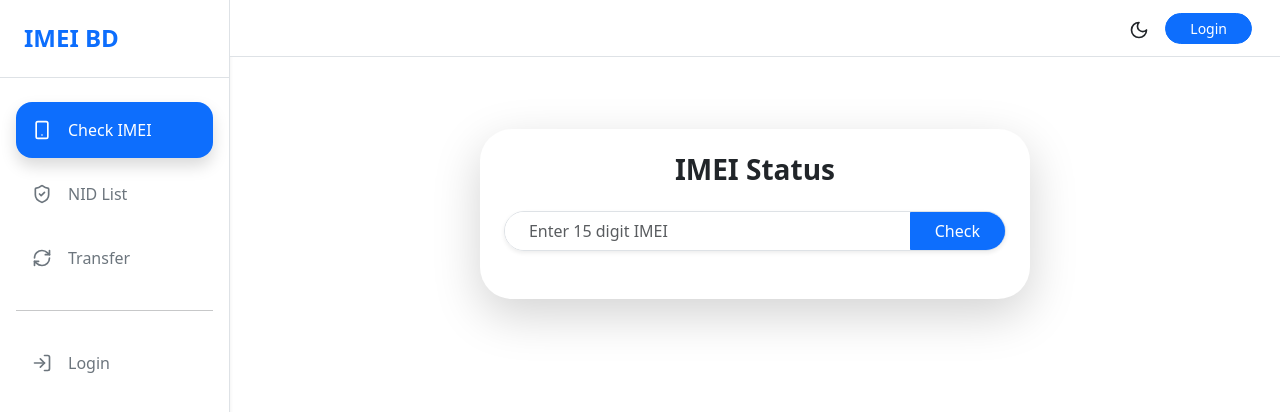
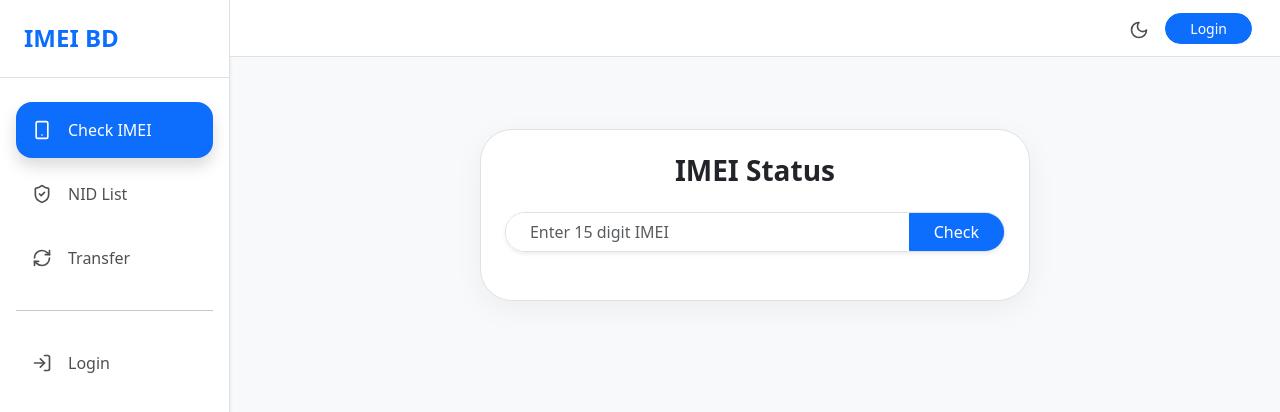
Before and after one commit to nayem-48ai/iMEi-BD, a Next.js app: page / in a window 1280 px wide. Shown: the top 412 px of the page. Built offline with nearby package versions, Linux system fonts and the light colour scheme.

Commit message:
Update globals.css

```diff
--- a/app/globals.css
+++ b/app/globals.css
@@ -1,30 +1,52 @@
 :root {
   --primary-color: #0d6efd;
-  --transition: all 0.3s cubic-bezier(0.4, 0, 0.2, 1);
+  --bg-body: #f8f9fa;
+  --bg-card: #ffffff;
+  --text-main: #212529;
+  --border-color: #dee2e6;
+  --shadow: 0 8px 30px rgba(0,0,0,0.05);
 }
 
-.transition-all { transition: var(--transition); }
-
-.hover-bg:hover {
-  background-color: rgba(13, 110, 253, 0.08);
-  color: var(--primary-color) !important;
+[data-bs-theme='dark'] {
+  --bg-body: #0f172a; /* Deep Navy Night */
+  --bg-card: #1e293b; /* Slate Gray */
+  --text-main: #f1f5f9;
+  --border-color: #334155;
+  --shadow: 0 10px 40px rgba(0,0,0,0.3);
 }
 
-.shadow-primary {
-  box-shadow: 0 10px 15px -3px rgba(13, 110, 253, 0.2);
+body {
+  background-color: var(--bg-body) !important;
+  color: var(--text-main) !important;
+  transition: all 0.3s ease;
+}
+
+.card {
+  background-color: var(--bg-card) !important;
+  border: 1px solid var(--border-color) !important;
+  box-shadow: var(--shadow) !important;
+  color: var(--text-main) !important;
+}
+
+.nav-link {
+  color: var(--text-main) !important;
+  opacity: 0.8;
 }
 
 .nav-link.active {
   background-color: var(--primary-color) !important;
   color: white !important;
+  opacity: 1;
 }
 
-.card {
-  transition: var(--transition);
+/* Spoiler style for Token */
+.token-spoiler {
+  filter: blur(8px);
+  cursor: pointer;
+  transition: filter 0.3s ease;
+  user-select: none;
 }
-
-/* Scrollbar Style */
-::-webkit-scrollbar { width: 6px; }
-::-webkit-scrollbar-thumb { background: #ccc; border-radius: 10px; }
-
-.x-small { font-size: 0.75rem; font-family: monospace; }
+.token-spoiler.revealed {
+  filter: blur(0);
+  user-select: text;
+}
```
